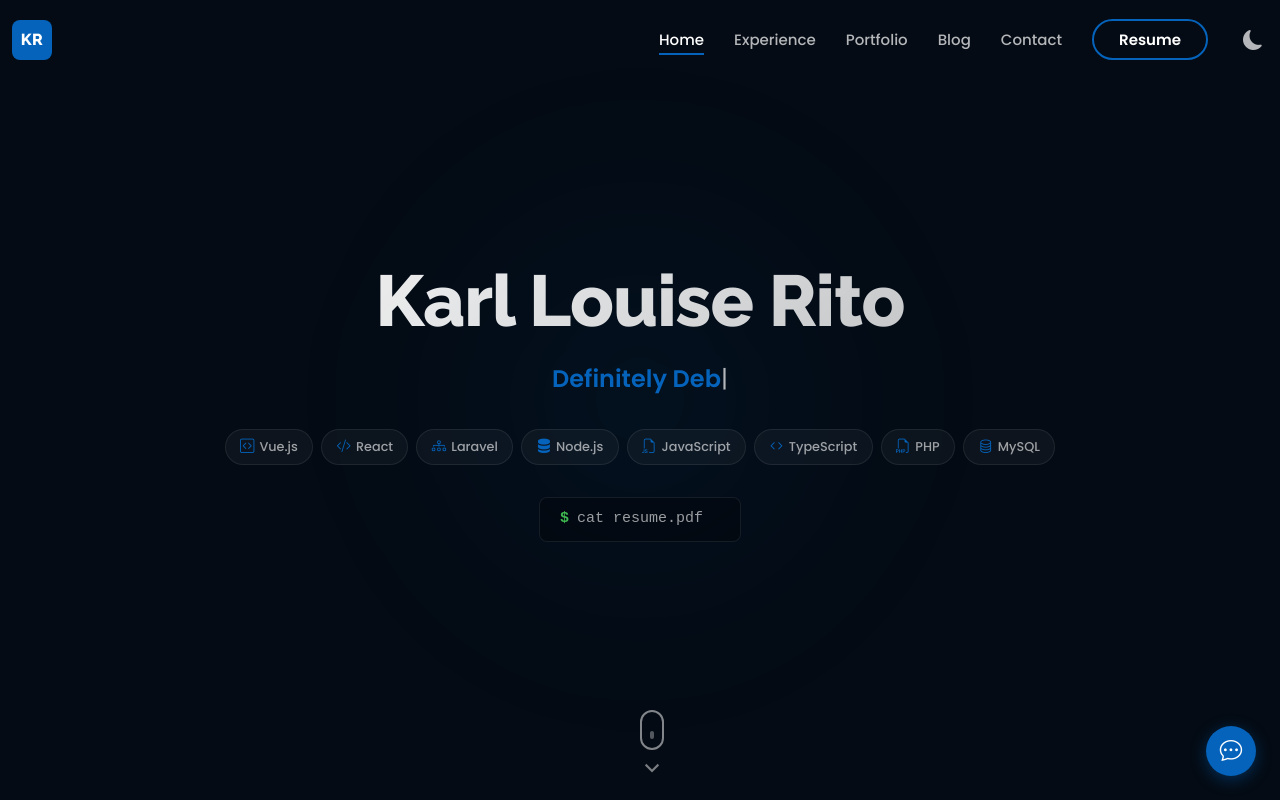
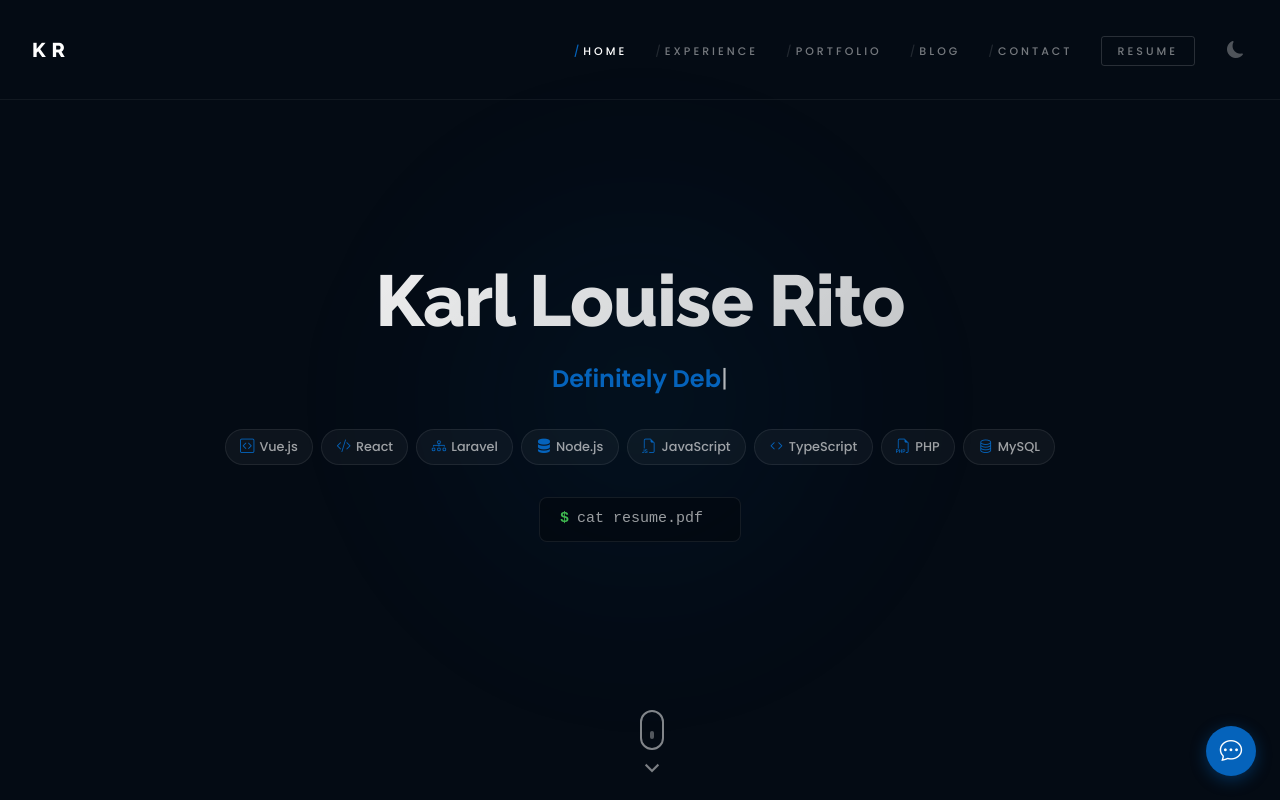
Before and after one commit to Karllouise-code/karlrito-portfolio, a Vue app: page / in a window 1280 px wide. Shown: the top 800 px of the page. Built offline with nearby package versions, Linux system fonts and the light colour scheme.

Commit message:
refactor: enhance header styles and improve navigation item presentation

```diff
--- a/src/assets/scss/components/_header.scss
+++ b/src/assets/scss/components/_header.scss
@@ -1,48 +1,49 @@
-/**
- * Minimalist Top Navigation Bar
- * Features glassmorphism, smooth transitions, and fixed-top behavior
- */
-
 .header {
-  height: 80px;
+  height: 100px;
   z-index: 997;
-  transition: all 0.5s;
+  transition: all 0.4s cubic-bezier(0.25, 0.46, 0.45, 0.94);
   background: transparent;
-  padding: 15px 0;
+  border-bottom: 1px solid rgba(255, 255, 255, 0.06);
 
   &.header-scrolled {
-    background: rgba(4, 11, 20, 0.9);
-    backdrop-filter: blur(10px);
-    height: 70px;
-    border-bottom: 1px solid rgba(255, 255, 255, 0.1);
+    height: 60px;
+    background: rgba(4, 11, 20, 0.85);
+    backdrop-filter: blur(12px);
+    -webkit-backdrop-filter: blur(12px);
   }
 
   &.mobile-menu-active {
     height: 100%;
   }
 
+  .container-fluid {
+    padding-left: calc(var(--bs-gutter-x, 0.75rem) + 8px);
+    padding-right: calc(var(--bs-gutter-x, 0.75rem) + 8px);
+  }
+
   .logo {
+    text-decoration: none;
+
     .logo-mark {
       display: inline-flex;
       align-items: center;
-      justify-content: center;
-      width: 40px;
-      height: 40px;
-      background: var(--accent-color);
-      border-radius: 8px;
-      font-size: 16px;
+      font-size: 20px;
       font-weight: 800;
       font-family: "Raleway", sans-serif;
       color: #fff;
-      letter-spacing: 0.5px;
-      transition: all 0.3s ease;
+      letter-spacing: 6px;
+      transition: opacity 0.3s ease;
     }
 
     &:hover .logo-mark {
-      background: #044a94;
-      transform: scale(1.05);
+      opacity: 0.6;
     }
   }
+}
+
+.header-scrolled .logo-mark {
+  font-size: 18px;
+  letter-spacing: 5px;
 }
 
 /* Desktop Navigation */
@@ -55,58 +56,69 @@
     display: flex;
     list-style: none;
     align-items: center;
-    gap: 30px;
+    gap: 28px;
   }
 
   a {
-    color: rgba(255, 255, 255, 0.7);
-    font-size: 15px;
+    color: rgba(255, 255, 255, 0.45);
+    font-size: 11px;
     font-weight: 500;
     font-family: "Poppins", sans-serif;
-    transition: 0.3s;
+    letter-spacing: 3px;
+    text-transform: uppercase;
+    transition: color 0.3s;
     text-decoration: none;
-    padding: 5px 0;
+    padding: 4px 0;
     position: relative;
 
-    &:hover, &.active {
+    &:hover {
+      color: rgba(255, 255, 255, 0.8);
+    }
+
+    &.active {
       color: #fff;
     }
+  }
 
-    &::after {
-      content: '';
-      position: absolute;
-      width: 0;
-      height: 2px;
-      bottom: 0;
-      left: 0;
-      background-color: var(--accent-color);
-      transition: all 0.3s ease-in-out;
-    }
+  .nav-slash {
+    color: rgba(255, 255, 255, 0.12);
+    transition: color 0.3s;
+    margin-right: 1px;
 
-    &:hover::after, &.active::after {
-      width: 100%;
+    &.active {
+      color: var(--accent-color);
     }
   }
 
   .btn-get-started {
-    background: var(--accent-color);
-    color: #fff;
-    padding: 8px 25px;
-    border-radius: 50px;
-    font-weight: 600;
-    transition: 0.3s;
-    border: 2px solid var(--accent-color);
+    color: rgba(255, 255, 255, 0.45);
+    font-size: 11px;
+    font-weight: 500;
+    font-family: "Poppins", sans-serif;
+    letter-spacing: 3px;
+    text-transform: uppercase;
+    padding: 6px 16px;
+    background: none;
+    border: 1px solid rgba(255, 255, 255, 0.15);
+    border-radius: 3px;
+    transition: all 0.3s;
 
     &:hover {
-      background: transparent;
-      color: var(--accent-color);
+      color: #fff;
+      border-color: rgba(255, 255, 255, 0.35);
+      background: none;
+    }
+
+    &.active {
+      color: #fff;
+      border-color: var(--accent-color);
     }
 
     &::after { display: none; }
   }
 }
 
-/* Theme toggle button */
+/* Theme toggle */
 .theme-toggle-li {
   display: flex;
   align-items: center;
@@ -115,21 +127,21 @@
 .theme-toggle {
   background: none;
   border: none;
-  color: rgba(255, 255, 255, 0.7);
-  font-size: 20px;
+  color: rgba(255, 255, 255, 0.3);
+  font-size: 17px;
   cursor: pointer;
-  padding: 5px;
+  padding: 4px;
   line-height: 1;
   transition: color 0.3s;
   display: flex;
   align-items: center;
 
   &:hover {
-    color: #fff;
+    color: rgba(255, 255, 255, 0.7);
   }
 }
 
-/* Mobile controls container */
+/* Mobile controls */
 .mobile-controls {
   display: flex;
   align-items: center;
@@ -137,21 +149,36 @@
   z-index: 999;
 
   .theme-toggle {
-    font-size: 22px;
+    font-size: 19px;
   }
 }
 
-/* Mobile Navigation */
 .mobile-nav-toggle {
-  color: #fff;
-  font-size: 28px;
+  color: rgba(255, 255, 255, 0.6);
+  font-size: 24px;
   cursor: pointer;
   line-height: 0;
-  transition: 0.5s;
+  transition: 0.3s;
   display: none;
+
+  &:hover {
+    color: #fff;
+  }
 }
 
 @media (max-width: 991px) {
+  .header {
+    height: 70px;
+
+    &.header-scrolled {
+      height: 60px;
+    }
+  }
+
+  .header-scrolled .wordmark {
+    font-size: 20px;
+  }
+
   .mobile-nav-toggle {
     display: block;
   }
@@ -169,25 +196,48 @@
       display: flex;
       position: fixed;
       inset: 0;
-      padding: 50px 0;
-      background: rgba(4, 11, 20, 1);
+      padding: 80px 0 40px;
+      background: rgba(4, 11, 20, 0.96);
+      backdrop-filter: blur(20px);
+      -webkit-backdrop-filter: blur(20px);
       flex-direction: column;
       overflow-y: auto;
-      scrollbar-width: none; /* Hide scrollbar in Firefox */
-      -ms-overflow-style: none; /* Hide scrollbar in IE/Edge */
+      scrollbar-width: none;
+      -ms-overflow-style: none;
       transition: 0.3s;
       z-index: 998;
-      gap: 20px;
+      gap: 8px;
       text-align: center;
     }
 
     ul::-webkit-scrollbar {
-      display: none; /* Hide scrollbar in Chrome/Safari */
+      display: none;
     }
 
     a {
-      font-size: 20px;
-      color: #fff;
+      font-size: 15px;
+      color: rgba(255, 255, 255, 0.4);
+      letter-spacing: 4px;
+
+      &.active {
+        color: #fff;
+      }
+    }
+
+    .nav-slash {
+      margin-right: 2px;
+    }
+
+    .btn-get-started {
+      font-size: 15px;
+      letter-spacing: 4px;
+      border-color: rgba(255, 255, 255, 0.1);
+      background: none;
+      margin-top: 8px;
+    }
+
+    .logo-mark {
+      font-size: 18px;
     }
 
     .theme-toggle-li {
--- a/src/components/Header.vue
+++ b/src/components/Header.vue
@@ -10,14 +10,14 @@
         <ul>
           <li v-for="item in navItems" :key="item.id">
             <a v-if="item.hash" :href="item.hash" :class="{ active: item.active }" @click.prevent="handleNavClick(item.hash)">
-              {{ item.name }}
+              <span class="nav-slash" :class="{ active: item.active }">/</span>{{ item.name.toLowerCase() }}
             </a>
             <router-link v-else :to="item.path" :class="{ active: item.active }" @click="closeMobileMenu">
-              {{ item.name }}
+              <span class="nav-slash" :class="{ active: item.active }">/</span>{{ item.name.toLowerCase() }}
             </router-link>
           </li>
           <li>
-            <router-link to="/resume" class="btn-get-started">Resume</router-link>
+            <router-link to="/resume" class="btn-get-started">resume</router-link>
           </li>
           <li class="theme-toggle-li">
             <button class="theme-toggle" @click="toggleTheme" :title="isDark ? 'Light mode' : 'Dark mode'">
```
